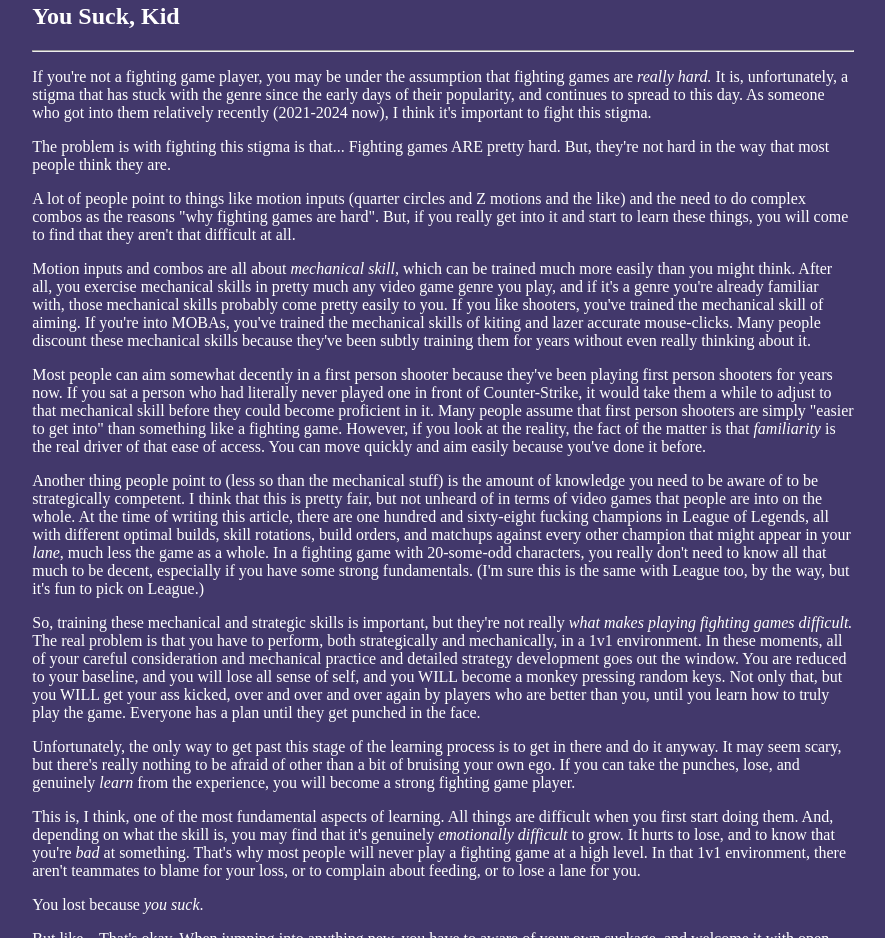
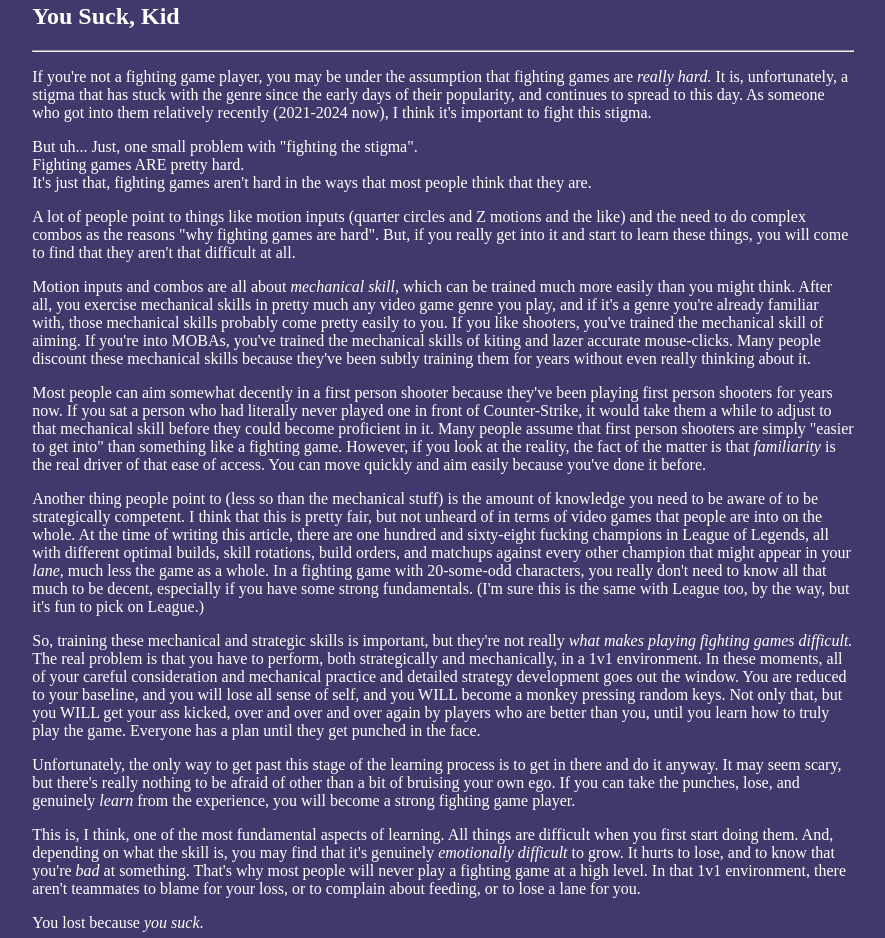
Before and after one commit to thepantsupanda/thepantsupanda.github.io, a plain HTML site: page articles/learninghowtolearn/index.html in a window 1280 px wide. Shown: the part 1277-2215 px from the top of the page, without its empty margins (1-886 px from the left). Drawn offline with Linux system fonts and the light colour scheme; files whose address does not match are found by name; a web font is replaced by a local one.

Commit message:
Updated article.

```diff
--- a/articles/learninghowtolearn/index.html
+++ b/articles/learninghowtolearn/index.html
@@ -100,8 +100,9 @@
                 to this day. As someone who got into them relatively recently (2021-2024 now), I think it's important to fight this stigma.
             </p>
             <p>
-                The problem is with fighting this stigma is that... Fighting games ARE pretty hard. But, they're not hard in the way that
-                most people think they are.
+                But uh... Just, one small problem with "fighting the stigma".<br>
+                Fighting games ARE pretty hard.<br>
+                It's just that, fighting games aren't hard in the ways that most people think that they are.
             </p>
             <p>
                 A lot of people point to things like motion inputs (quarter circles and Z motions and the like) and the need to do complex
```
